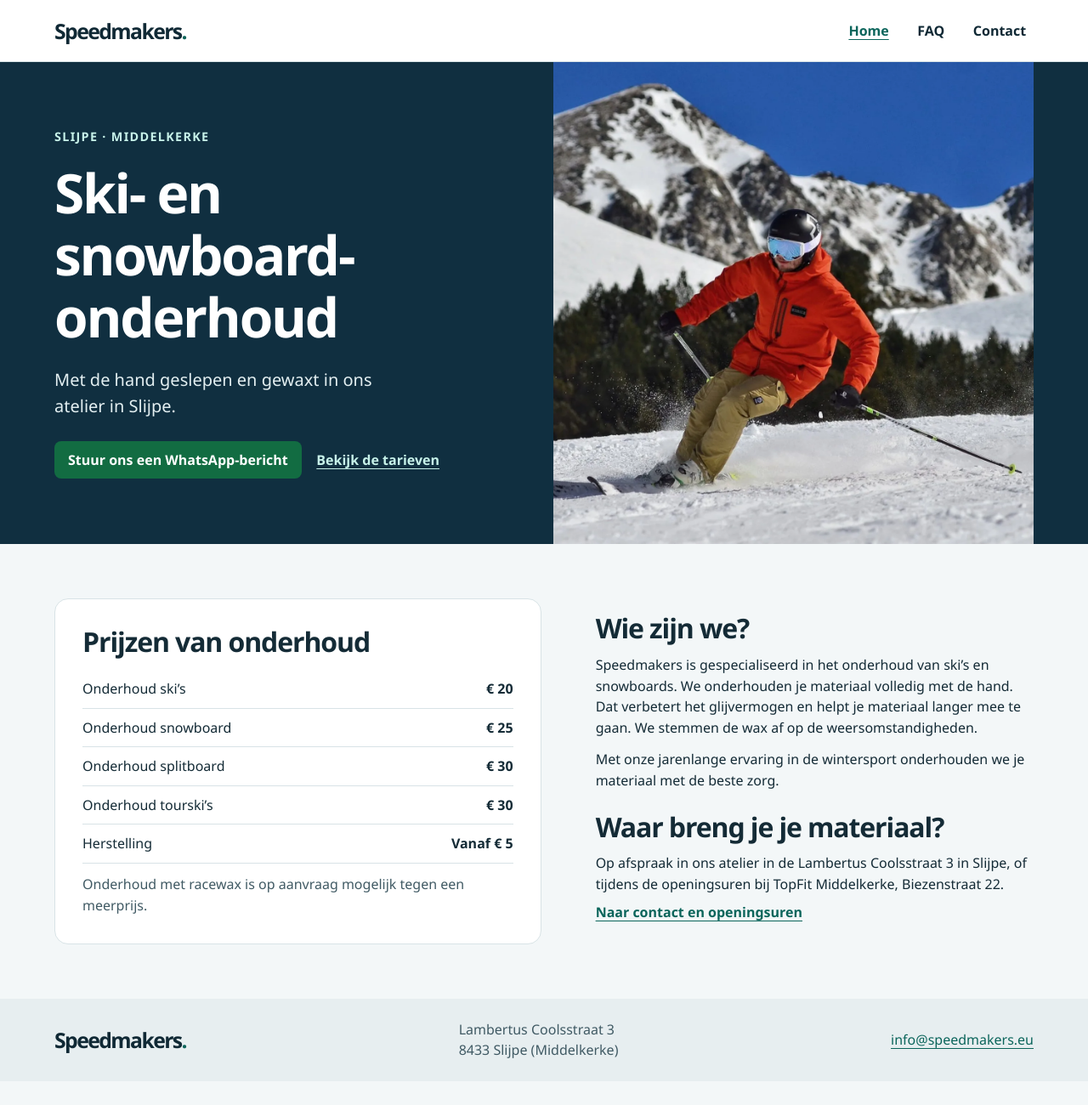
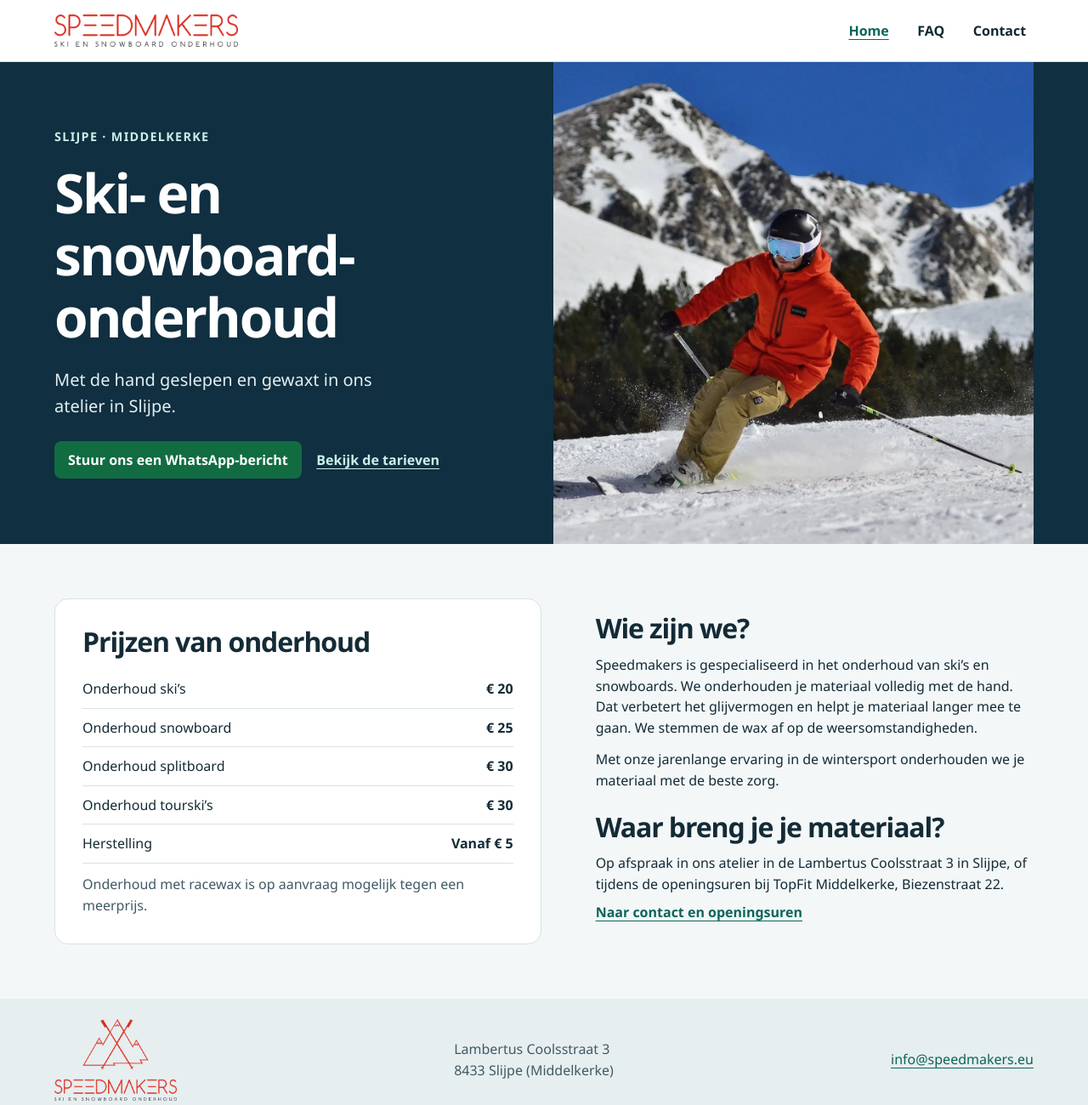
Before and after one commit to diego-kopilo-be/Speedmakers, an Astro site: page / in a window 1280 px wide. Shown: the whole page at 85% size. Before the commit the page ends 1272 px from the top, so only its background shows below. Built offline with nearby package versions, Linux system fonts and the light colour scheme; Astro itself is replaced by a stand-in of ours.

Commit message:
Voeg de originele Speedmakers-logo's toe

```diff
--- a/src/layouts/SiteLayout.astro
+++ b/src/layouts/SiteLayout.astro
@@ -18,13 +18,16 @@ const pageTitle = title === 'Home' ? 'Speedmakers | Ski- en snowboardonderhoud i
     <meta name="viewport" content="width=device-width, initial-scale=1" />
     <meta name="description" content={description} />
     <link rel="canonical" href={new URL(Astro.url.pathname, Astro.site)} />
+    <link rel="icon" type="image/png" sizes="64x64" href="/images/speedmakers-icon.png" />
     <title>{pageTitle}</title>
   </head>
   <body>
     <a class="skip-link" href="#inhoud">Spring naar de inhoud</a>
     <header class="site-header">
       <div class="shell header-inner">
-        <a class="wordmark" href="/" aria-label="Speedmakers, home">Speedmakers<span>.</span></a>
+        <a class="header-logo" href="/" aria-label="Speedmakers, home">
+          <img src="/images/speedmakers-wordmark.webp" alt="" width="560" height="98" />
+        </a>
         <nav aria-label="Hoofdnavigatie">
           {links.map(({ label, href }) => (
             <a href={href} aria-current={Astro.url.pathname === href ? 'page' : undefined}>{label}</a>
@@ -37,7 +40,9 @@ const pageTitle = title === 'Home' ? 'Speedmakers | Ski- en snowboardonderhoud i
     </main>
     <footer class="site-footer">
       <div class="shell footer-inner">
-        <a class="wordmark" href="/">Speedmakers<span>.</span></a>
+        <a class="footer-logo" href="/" aria-label="Speedmakers, home">
+          <img src="/images/speedmakers-logo.webp" alt="" width="420" height="280" loading="lazy" />
+        </a>
         <address>{workshop.street}<br />{workshop.city}</address>
         <a href={`mailto:${workshop.email}`}>{workshop.email}</a>
       </div>
--- a/src/styles/site.css
+++ b/src/styles/site.css
@@ -30,9 +30,9 @@ address { font-style: normal; }
 .site-header { background: #fff; border-bottom: 1px solid var(--line); }
 .header-inner, .footer-inner { display: flex; align-items: center; justify-content: space-between; gap: 1rem; }
 .header-inner { min-height: 4.5rem; }
-.wordmark { font-size: clamp(1.15rem, 2.5vw, 1.55rem); font-weight: 800; letter-spacing: -.065em; color: var(--ink); text-decoration: none; }
-.wordmark span { color: var(--teal); }
-nav { display: flex; align-items: center; gap: clamp(.1rem, 1.5vw, 1rem); }
+.header-logo { display: grid; align-items: center; min-width: 0; min-height: 44px; width: clamp(7rem, 37vw, 13.5rem); }
+.header-logo img, .footer-logo img { width: 100%; height: auto; }
+nav { display: flex; flex-shrink: 0; align-items: center; gap: clamp(.1rem, 1.5vw, 1rem); }
 nav a { display: grid; align-items: center; min-height: 44px; padding: .25rem .55rem; color: var(--ink); text-decoration: none; font-weight: 650; }
 nav a:hover, nav a[aria-current="page"] { color: var(--teal); text-decoration: underline; }
 
@@ -76,6 +76,7 @@ nav a:hover, nav a[aria-current="page"] { color: var(--teal); text-decoration: u
 
 .site-footer { background: #e7eef0; color: var(--muted); }
 .footer-inner { padding-block: 1.5rem; flex-wrap: wrap; }
+.footer-logo { width: 9rem; }
 
 @media (max-width: 45rem) {
   .shell { width: calc(100% - 2rem); }
@@ -88,6 +89,5 @@ nav a:hover, nav a[aria-current="page"] { color: var(--teal); text-decoration: u
 @media (max-width: 23rem) {
   .header-inner { gap: .35rem; }
   nav a { padding-inline: .32rem; }
-  .wordmark { font-size: 1.05rem; }
   .rates > div { gap: .5rem; }
 }
```
Also changed, not shown: public/images/speedmakers-icon.png (added), public/images/speedmakers-logo.webp (added), public/images/speedmakers-wordmark.webp (added).
